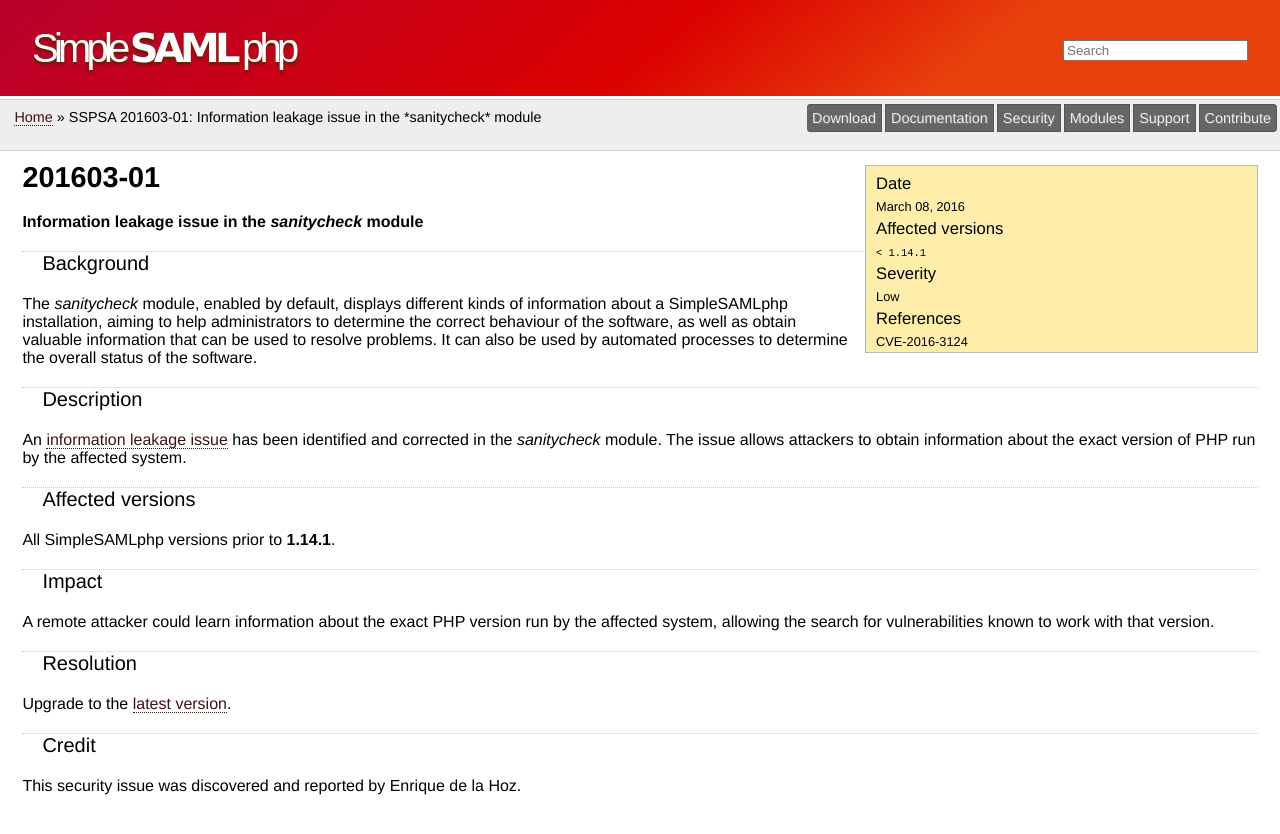
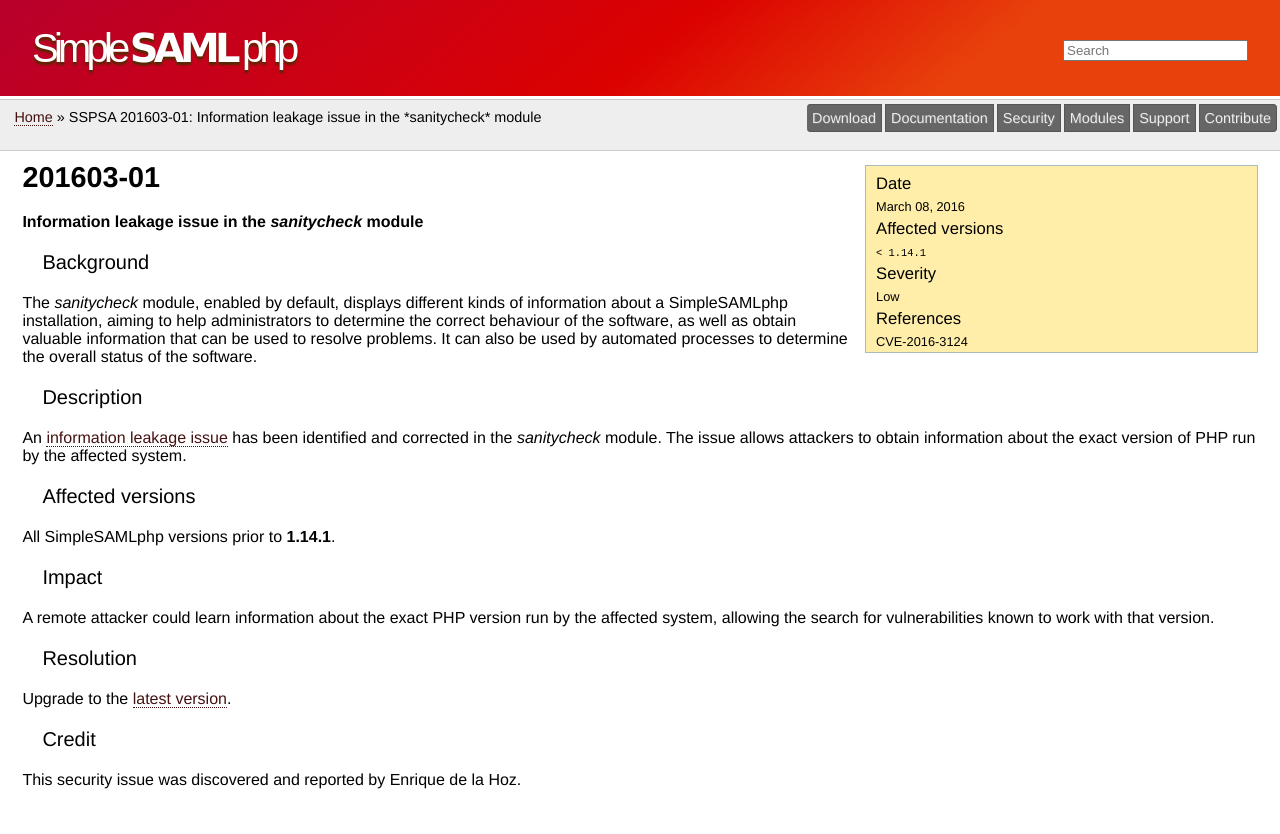
Before and after one commit to simplesamlphp/simplesamlphp.github.io, a Jekyll site: the page built from security/201603-01.md, in a window 1280 px wide. Shown: the top 834 px of the page. Built offline with Jekyll 4.4.1, drawn with Linux system fonts in a browser that asks for light colours.

Commit message:
Deuglify headers

```diff
--- a/res/css/style.css
+++ b/res/css/style.css
@@ -66,10 +66,8 @@
     font-size: 150%;
 	margin: 2.5em 0 .3em 0;
 	font-weight: bold;
-    border-top: 1px solid #bbb;
 }
 h3 {
-    border-top: 1px dotted #ccc;
     padding-left: 1em;
 	font-weight: bold;
 }
```
